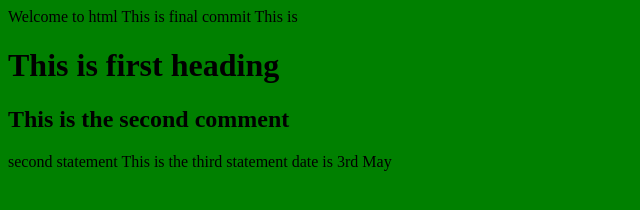
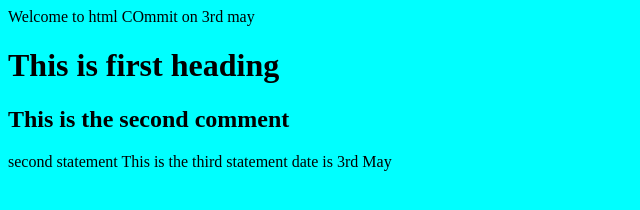
Before and after one commit to anshuldaksh2016/devops_test1, a plain HTML site: page index.html in a window 1280 px wide. Shown: the whole page, without its empty margins (0-640 px from the left). Drawn offline with Linux system fonts and the light colour scheme.

Commit message:
commit 2nd on 3rd may

```diff
--- a/index.html
+++ b/index.html
@@ -1,7 +1,6 @@
-<body bgcolor='green'>
+<body bgcolor='aqua'>
 Welcome to html
-This is final commit
-This is
+COmmit on 3rd may
 <h1> This is first heading </h1>
 <h2>This is the second comment </h2>
 second statement
```
